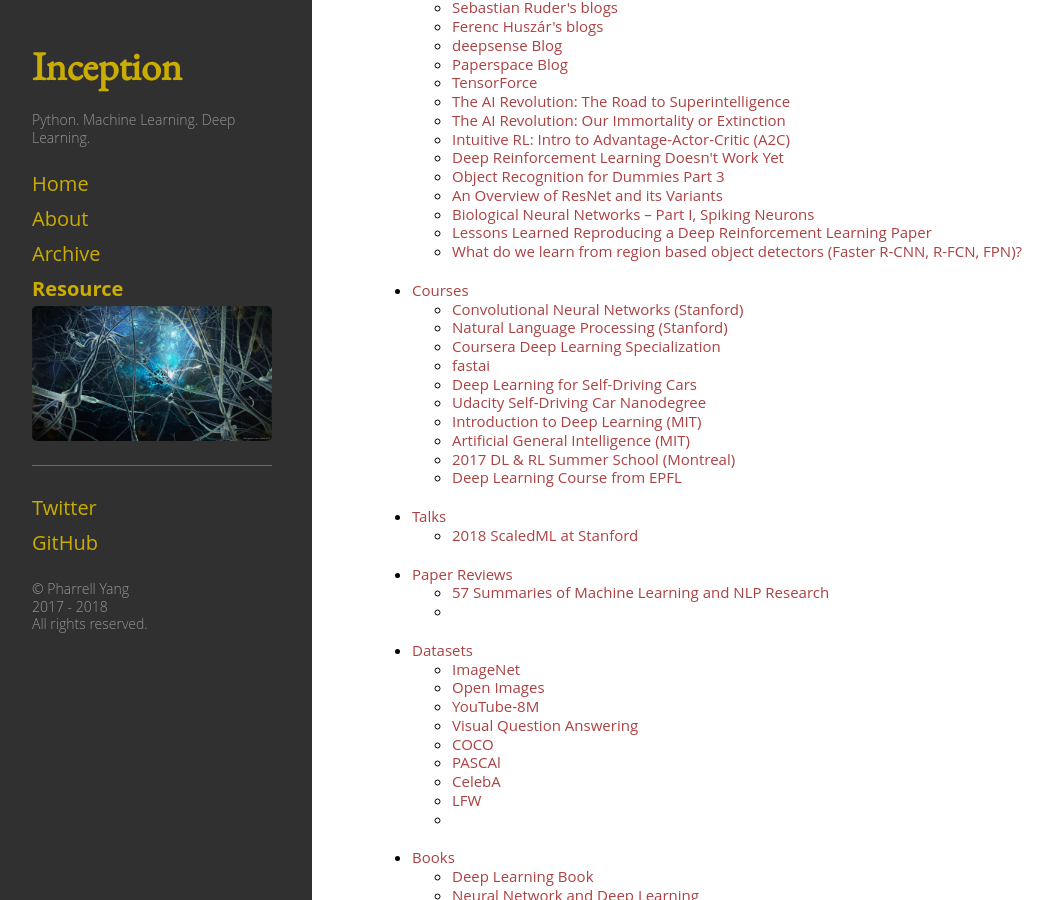
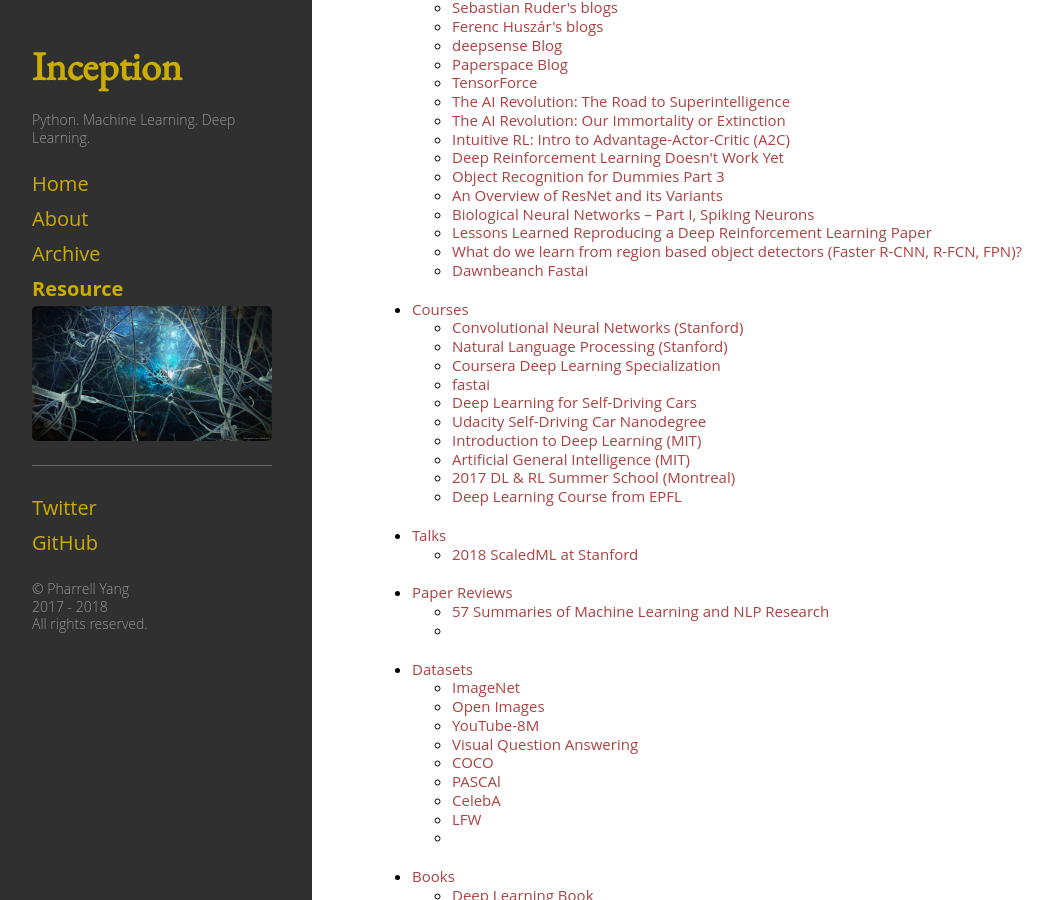
Before and after one commit to pharrellyhy/pharrellyhy.github.io.bakcup, a Jekyll site: the page built from resource.md, in a window 1280 px wide and 900 px high, scrolled down 1622 px. Shown: the whole window, without its empty margins (8-1061 px from the left). Built offline with Jekyll 4.4.1, drawn with Linux system fonts in a browser that asks for light colours.

Commit message:
updates resource

```diff
--- a/_data/nav.yml
+++ b/_data/nav.yml
@@ -265,6 +265,9 @@
     - title: "What do we learn from region based object detectors (Faster R-CNN, R-FCN, FPN)?"
       url: "https://medium.com/@jonathan_hui/what-do-we-learn-from-region-based-object-detectors-faster-r-cnn-r-fcn-fpn-7e354377a7c9"
 
+    - title: "Dawnbeanch Fastai"
+      url: "http://www.fast.ai/2018/04/30/dawnbench-fastai/"
+
 
 - title: "Courses"
   sublinks:
```
